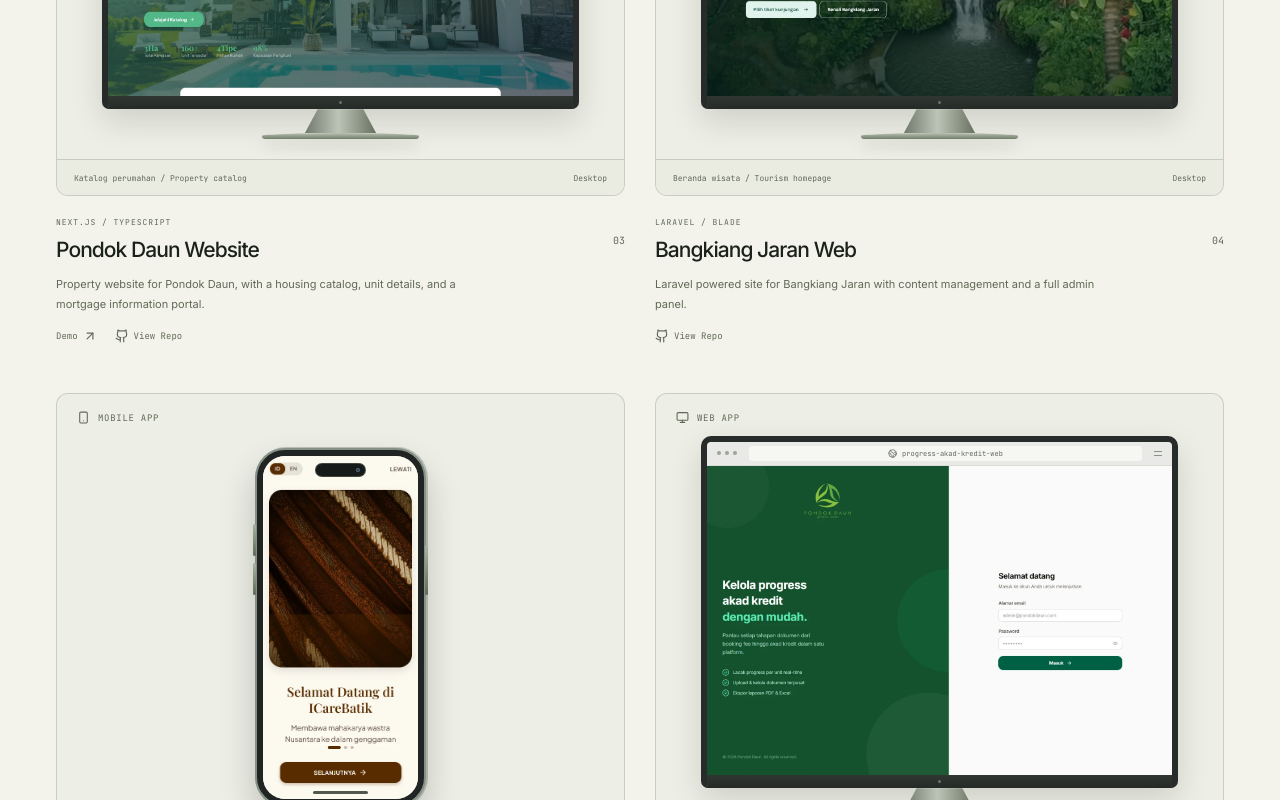
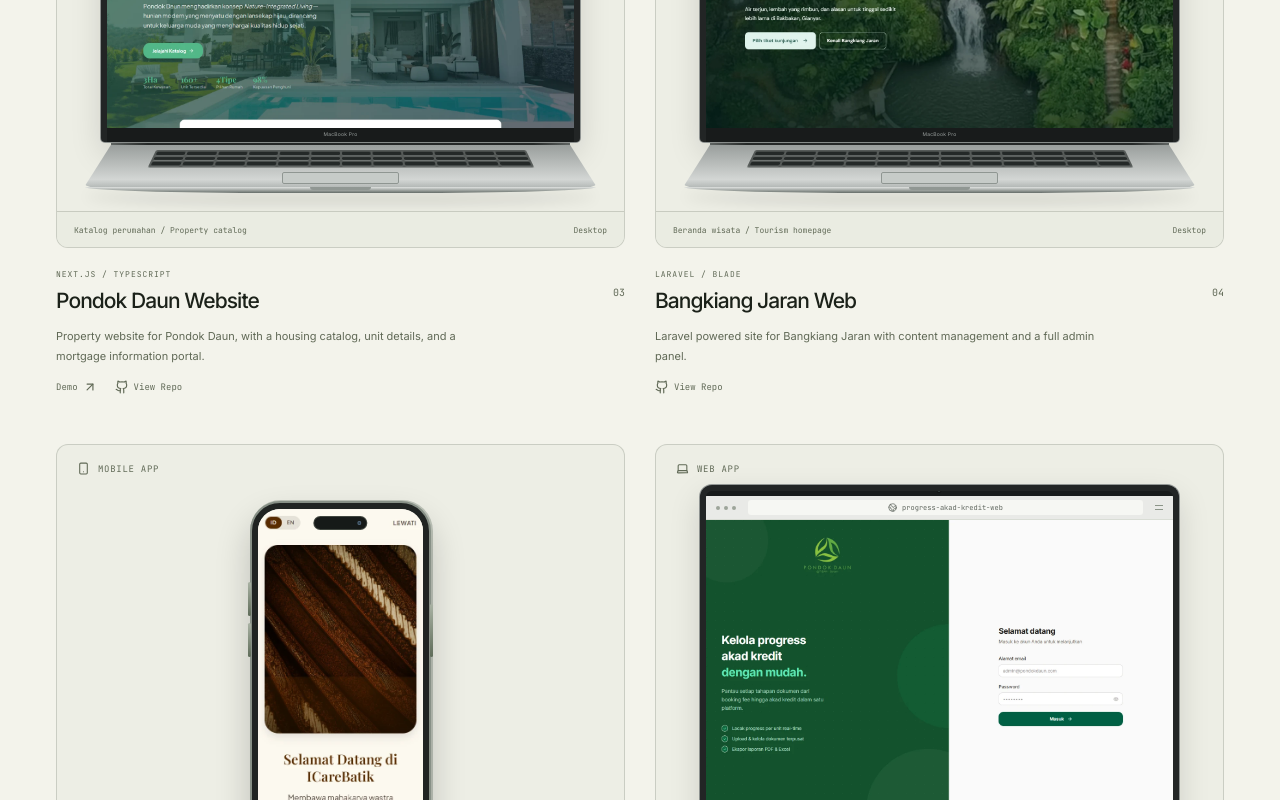
Before and after one commit to Yosuanry0812/portofolio, a Next.js app: page / in a window 1280 px wide. Shown: the part 2320-3120 px from the top of the page. Built offline with nearby package versions, Linux system fonts and the light colour scheme; no server answers.

Commit message:
feat: persist motion preference and refine layout styles

```diff
--- a/app/globals.css
+++ b/app/globals.css
@@ -1017,6 +1017,9 @@
 .slow-spin {
   animation: slow-spin 25s linear infinite;
 }
+html[data-motion="off"] *,
+html[data-motion="off"] *:before,
+html[data-motion="off"] *:after,
 .motion-paused *,
 .motion-paused *:before,
 .motion-paused *:after {
@@ -1557,12 +1560,12 @@
   }
 }
 @media (prefers-reduced-motion: reduce) {
-  html {
+  html:not([data-motion="on"]) {
     scroll-behavior: auto;
   }
-  *,
-  *:before,
-  *:after {
+  html:not([data-motion="on"]) *,
+  html:not([data-motion="on"]) *:before,
+  html:not([data-motion="on"]) *:after {
     animation-duration: 0.01ms !important;
     animation-iteration-count: 1 !important;
     transition-duration: 0.01ms !important;
@@ -1822,7 +1825,7 @@
 /* Actual project screens in desktop and mobile hardware. */
 .real-project-preview {
   display: block;
-  aspect-ratio: 1.18;
+  aspect-ratio: 1.12;
   background: color-mix(in srgb, var(--panel), var(--page) 30%);
   border: 1px solid var(--line);
   border-radius: 12px;
@@ -1850,22 +1853,35 @@
   perspective: 1000px;
 }
 .desktop-device {
-  width: min(84%, 500px);
+  width: min(90%, 530px);
   display: flex;
   flex-direction: column;
   align-items: center;
   transition: transform 0.65s cubic-bezier(0.22, 1, 0.36, 1);
 }
 .desktop-display {
-  width: 100%;
-  border: 6px solid #272c2a;
+  position: relative;
+  width: 94%;
+  padding-top: 5px;
+  border: 6px solid #222525;
   border-bottom: 0;
-  border-radius: 10px 10px 7px 7px;
-  background: #272c2a;
+  border-radius: 12px 12px 4px 4px;
+  background: #181b1b;
   overflow: hidden;
   box-shadow:
     0 12px 32px #0002,
-    inset 0 0 0 1px #707770;
+    0 0 0 1px #979c9a;
+}
+.laptop-camera {
+  position: absolute;
+  top: -2px;
+  left: 50%;
+  width: 3px;
+  height: 3px;
+  border-radius: 50%;
+  background: #34413d;
+  box-shadow: 0 0 0 1px #111;
+  transform: translateX(-50%);
 }
 .device-browser-bar {
   height: 24px;
@@ -1923,29 +1939,73 @@
   object-position: center;
 }
 .desktop-display-chin {
-  height: 13px;
-  background: linear-gradient(#303632, #252a27);
+  height: 14px;
+  background: #181b1b;
   display: grid;
   place-items: center;
 }
 .desktop-display-chin span {
-  width: 3px;
+  color: #999f9d;
+  font-size: 5px;
+  letter-spacing: 0.04em;
+}
+.laptop-hinge {
+  width: 90%;
   height: 3px;
-  border-radius: 50%;
-  background: #687466;
-}
-.desktop-device-neck {
-  width: 15%;
-  height: 24px;
-  background: linear-gradient(90deg, #70796d, #bdc4b7 47%, #687261);
-  clip-path: polygon(18% 0, 82% 0, 100% 100%, 0 100%);
-}
-.desktop-device-foot {
-  width: 33%;
+  background: linear-gradient(90deg, #686d6b, #292d2c 8%, #292d2c 92%, #686d6b);
+}
+.laptop-base {
+  position: relative;
+  width: 100%;
+  height: 42px;
+  background: linear-gradient(180deg, #999e9c, #d3d6d4 82%, #b7bcba);
+  clip-path: polygon(5% 0, 95% 0, 100% 96%, 99% 100%, 1% 100%, 0 96%);
+  border-radius: 0 0 4px 4px;
+}
+.laptop-keyboard {
+  position: absolute;
+  inset: 4px 13% auto;
+  height: 19px;
+  display: grid;
+  grid-template-columns: repeat(12, 1fr);
+  grid-template-rows: repeat(3, 1fr);
+  gap: 2px;
+  padding: 2px;
+  background: #555a58;
+  border-radius: 2px;
+  transform: perspective(160px) rotateX(22deg);
+}
+.laptop-keyboard i {
+  border-radius: 1px;
+  background: #242928;
+  box-shadow: 0 0.5px 0 #919693;
+}
+.laptop-trackpad {
+  position: absolute;
+  width: 23%;
+  height: 12px;
+  left: 38.5%;
+  bottom: 3px;
+  border: 0.5px solid #8f9692;
+  border-radius: 2px;
+  background: #c6cbc8;
+}
+.laptop-front-edge {
+  position: relative;
+  width: 100%;
   height: 6px;
-  border-radius: 50% 50% 3px 3px;
-  background: linear-gradient(#bac2b4, #707d68);
-  box-shadow: 0 8px 14px #0002;
+  border-radius: 0 0 38% 38% / 0 0 100% 100%;
+  background: linear-gradient(#e0e3e1, #919793 65%, #656c68);
+  box-shadow: 0 9px 14px #0003;
+}
+.laptop-front-edge span {
+  position: absolute;
+  top: 0;
+  left: 44%;
+  width: 12%;
+  height: 3px;
+  border-radius: 0 0 8px 8px;
+  background: #909793;
 }
 .phone-device {
   position: relative;
@@ -2157,18 +2217,8 @@
   color: var(--accent);
   border-color: var(--accent);
 }
-.stack-motion-toggle:disabled {
-  cursor: default;
-  opacity: 0.5;
-}
-.stack-band.is-paused .stack-track,
-.stack-viewport:focus-within .stack-track {
+.stack-band.is-paused .stack-track {
   animation-play-state: paused;
-}
-@media (hover: hover) {
-  .stack-viewport:hover .stack-track {
-    animation-play-state: paused;
-  }
 }
 @keyframes stack-travel {
   to {
@@ -2176,15 +2226,35 @@
   }
 }
 @media (prefers-reduced-motion: reduce) {
-  .stack-track {
+  html:not([data-motion="on"]) .stack-track {
     animation: none;
   }
-  .stack-list[aria-hidden="true"] {
+  html:not([data-motion="on"]) .stack-list[aria-hidden="true"] {
     display: none;
   }
 }
 
 /* Phone and tablet ergonomics. */
+@media (min-width: 900px) and (max-width: 1199px) {
+  .desktop-device {
+    width: 84%;
+  }
+  .laptop-base {
+    height: 32px;
+  }
+  .laptop-keyboard {
+    height: 15px;
+    top: 3px;
+    gap: 1px;
+  }
+  .laptop-trackpad {
+    height: 10px;
+    bottom: 2px;
+  }
+  .laptop-front-edge {
+    height: 5px;
+  }
+}
 @media (max-width: 899px) {
   .stack-band-inner {
     grid-template-columns: 150px minmax(0, 1fr) 40px;
@@ -2197,7 +2267,7 @@
     font-size: 14px;
   }
   .desktop-device {
-    width: 84%;
+    width: 86%;
   }
   .device-browser-bar {
     height: 20px;
@@ -2207,10 +2277,20 @@
   .desktop-display-chin {
     height: 10px;
   }
-  .desktop-device-neck {
-    height: 20px;
-  }
-  .desktop-device-foot {
+  .laptop-base {
+    height: 28px;
+  }
+  .laptop-keyboard {
+    top: 2px;
+    height: 13px;
+    gap: 1px;
+    padding: 1px;
+  }
+  .laptop-trackpad {
+    height: 9px;
+    bottom: 2px;
+  }
+  .laptop-front-edge {
     height: 5px;
   }
 }
@@ -2410,7 +2490,7 @@
     inset: 26px 0 32px;
   }
   .desktop-device {
-    width: 88%;
+    width: 86%;
   }
   .desktop-display {
     border-width: 5px;
@@ -2420,8 +2500,8 @@
   .desktop-display-chin {
     height: 9px;
   }
-  .desktop-device-neck {
-    height: 18px;
+  .laptop-base {
+    height: 26px;
   }
   .device-address {
     font-size: 6px;
--- a/app/layout.tsx
+++ b/app/layout.tsx
@@ -64,11 +64,11 @@
 
 export default function RootLayout({ children }: { children: React.ReactNode }) {
   return (
-    <html lang="en" suppressHydrationWarning>
+    <html lang="en" data-motion="on" suppressHydrationWarning>
       <head>
         <script
           dangerouslySetInnerHTML={{
-            __html: `(function(){try{var t=localStorage.getItem('theme');var m=window.matchMedia('(prefers-color-scheme: light)').matches;var d=t?t==='dark':!m;document.documentElement.classList.toggle('dark',d);document.documentElement.style.colorScheme=d?'dark':'light';}catch(e){}})()`,
+            __html: `(function(){try{document.documentElement.dataset.motion=localStorage.getItem('portfolio-motion-v1')==='off'?'off':'on';var t=localStorage.getItem('theme');var m=window.matchMedia('(prefers-color-scheme: light)').matches;var d=t?t==='dark':!m;document.documentElement.classList.toggle('dark',d);document.documentElement.style.colorScheme=d?'dark':'light';}catch(e){}})()`,
           }}
         />
       </head>
--- a/app/workspace.css
+++ b/app/workspace.css
@@ -307,7 +307,7 @@
   }
 }
 @media (prefers-reduced-motion: reduce) {
-  .developer-scene * {
+  html:not([data-motion="on"]) .developer-scene * {
     animation: none !important;
   }
 }
@@ -471,7 +471,7 @@
   }
 }
 @media (prefers-reduced-motion: reduce) {
-  .developer-scene * {
+  html:not([data-motion="on"]) .developer-scene * {
     animation: none !important;
   }
 }
--- a/components/ProjectDevicePreview.tsx
+++ b/components/ProjectDevicePreview.tsx
@@ -1,7 +1,7 @@
 "use client";
 
 import Image from "next/image";
-import { Globe2, Monitor, Smartphone } from "lucide-react";
+import { Globe2, Laptop, Smartphone } from "lucide-react";
 import type { Project } from "@/data/profile";
 import { useI18n } from "@/lib/i18n";
 
@@ -38,7 +38,7 @@
       data-device={mobile ? "mobile" : "desktop"}
     >
       <div className="device-category">
-        {mobile ? <Smartphone size={13} /> : <Monitor size={13} />}
+        {mobile ? <Smartphone size={13} /> : <Laptop size={13} />}
         <span>{mobile ? "MOBILE APP" : "WEB APP"}</span>
       </div>
       <div className="device-stage">
@@ -62,8 +62,9 @@
             </div>
           </div>
         ) : (
-          <div className="desktop-device">
+          <div className="desktop-device laptop-device">
             <div className="desktop-display">
+              <span className="laptop-camera" aria-hidden="true" />
               <div className="device-browser-bar">
                 <div className="browser-traffic-lights" aria-hidden="true">
                   <i />
@@ -78,11 +79,17 @@
               </div>
               <div className="desktop-screen">{screenshot}</div>
               <div className="desktop-display-chin" aria-hidden="true">
-                <span />
+                <span>MacBook Pro</span>
               </div>
             </div>
-            <div className="desktop-device-neck" aria-hidden="true" />
-            <div className="desktop-device-foot" aria-hidden="true" />
+            <div className="laptop-hinge" aria-hidden="true" />
+            <div className="laptop-base" aria-hidden="true">
+              <div className="laptop-keyboard">
+                {Array.from({ length: 36 }, (_, key) => <i key={key} />)}
+              </div>
+              <div className="laptop-trackpad" />
+            </div>
+            <div className="laptop-front-edge" aria-hidden="true"><span /></div>
           </div>
         )}
       </div>
--- a/components/StackMarquee.tsx
+++ b/components/StackMarquee.tsx
@@ -4,7 +4,7 @@
 import { Pause, Play } from "lucide-react";
 import { getSkillIcon } from "@/data/skills-icons";
 import { useI18n } from "@/lib/i18n";
-import { useMotionPreference } from "@/lib/use-motion-preference";
+import { setMotionEnabled, useMotionPreference } from "@/lib/use-motion-preference";
 
 const technologies = [
   { icon: "Next.js", label: "Next.js" },
@@ -44,9 +44,6 @@
               ? "Geser untuk melihat semua teknologi"
               : "Scroll to see all technologies"
           }
-          onPointerDown={(event) => {
-            if (event.pointerType === "touch") setPaused(true);
-          }}
         >
           <div className="stack-track">
             {[0, 1].map((copy) => (
@@ -69,8 +66,14 @@
           type="button"
           className="stack-motion-toggle"
           aria-pressed={stopped}
-          disabled={reduced || globalPaused}
-          onClick={() => setPaused((value) => !value)}
+          onClick={() => {
+            if (reduced || globalPaused) {
+              setMotionEnabled(true);
+              setPaused(false);
+            } else {
+              setPaused((value) => !value);
+            }
+          }}
           aria-label={
             id
               ? stopped
```
Also changed, not shown: components/CreativePortfolio.tsx (+8 -9 lines), lib/use-motion-preference.ts (+44 -8 lines).
